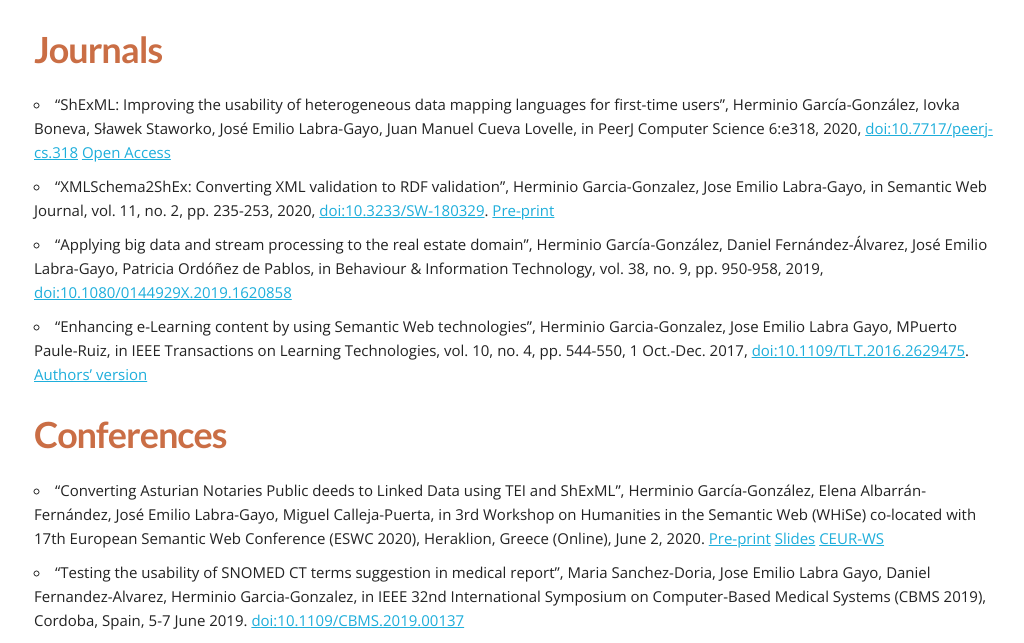
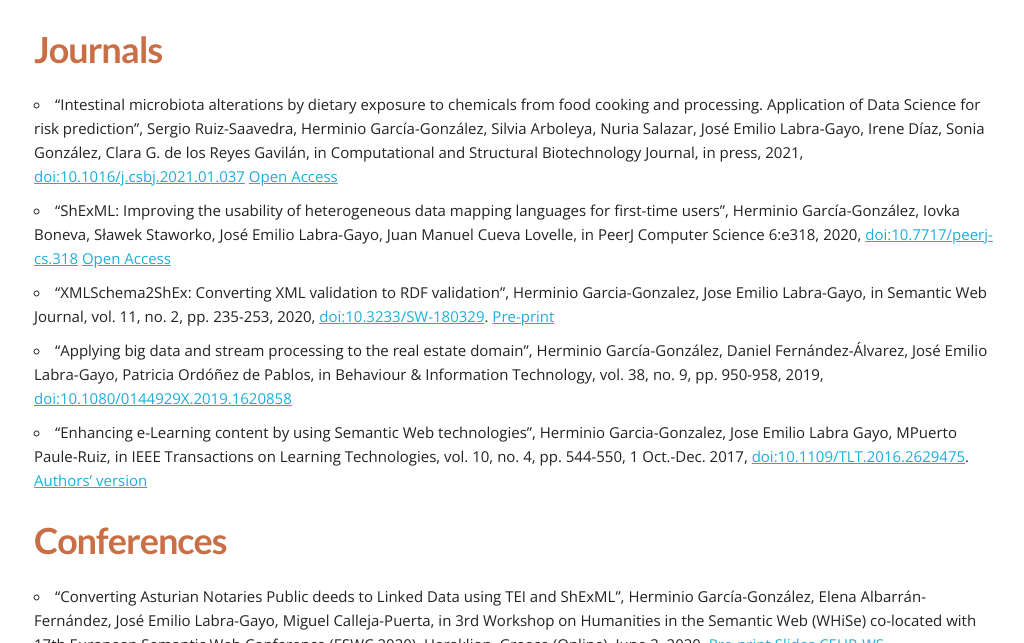
Before and after one commit to herminiogg/herminiogg.github.io, a Jekyll site: the page built from research/index.md, in a window 1280 px wide and 900 px high, cut to the strip 257-900 px from the top of the window. Shown: the whole strip, without its empty margins (126-1150 px from the left). Built offline with Jekyll 4.4.1, drawn with Linux system fonts in a browser that asks for light colours.

Commit message:
Added Computational and Structural Biotechnology Journal paper

```diff
--- a/research/index.md
+++ b/research/index.md
@@ -6,6 +6,7 @@ lang: en
 ---
 
 ### Journals
+* "Intestinal microbiota alterations by dietary exposure to chemicals from food cooking and processing. Application of Data Science for risk prediction", Sergio Ruiz-Saavedra, Herminio García-González, Silvia Arboleya, Nuria Salazar, José Emilio Labra-Gayo, Irene Díaz, Sonia González, Clara G. de los Reyes Gavilán, in Computational and Structural Biotechnology Journal, in press, 2021, [doi:10.1016/j.csbj.2021.01.037](https://doi.org/10.1016/j.csbj.2021.01.037) [Open Access](https://www.sciencedirect.com/science/article/pii/S2001037021000416)
 * "ShExML: Improving the usability of heterogeneous data mapping languages for first-time users", Herminio García-González, Iovka Boneva, Sławek Staworko, José Emilio Labra-Gayo, Juan Manuel Cueva Lovelle, in PeerJ Computer Science 6:e318, 2020, [doi:10.7717/peerj-cs.318](https://doi.org/10.7717/peerj-cs.318) [Open Access](https://peerj.com/articles/cs-318.pdf)
 * "XMLSchema2ShEx: Converting XML validation to RDF validation", Herminio Garcia-Gonzalez, Jose Emilio Labra-Gayo, in Semantic Web Journal, vol. 11, no. 2, pp. 235-253, 2020, [doi:10.3233/SW-180329](https://dx.doi.org/10.3233/SW-180329). [Pre-print](http://www.semantic-web-journal.net/system/files/swj1824.pdf)
 * "Applying big data and stream processing to the real estate domain", Herminio García-González, Daniel Fernández-Álvarez, José Emilio Labra-Gayo, Patricia Ordóñez de Pablos, in Behaviour & Information Technology, vol. 38, no. 9, pp. 950-958, 2019, [doi:10.1080/0144929X.2019.1620858](https://dx.doi.org/10.1080/0144929X.2019.1620858)
```
Also changed, not shown: es/research/index.md (+1 -0 lines).
